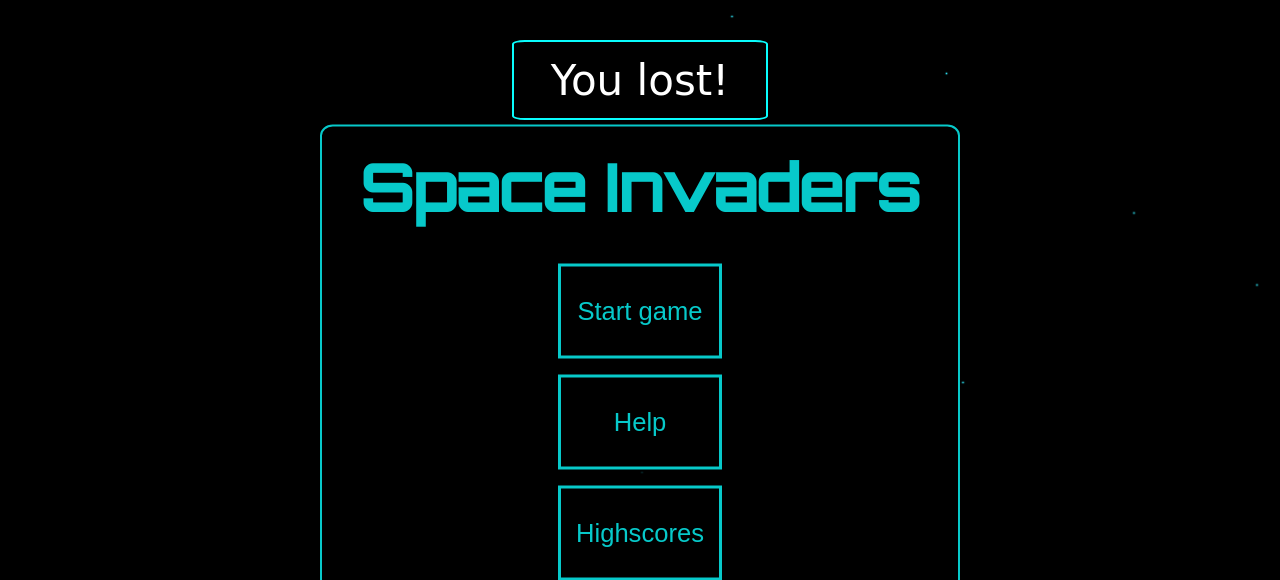
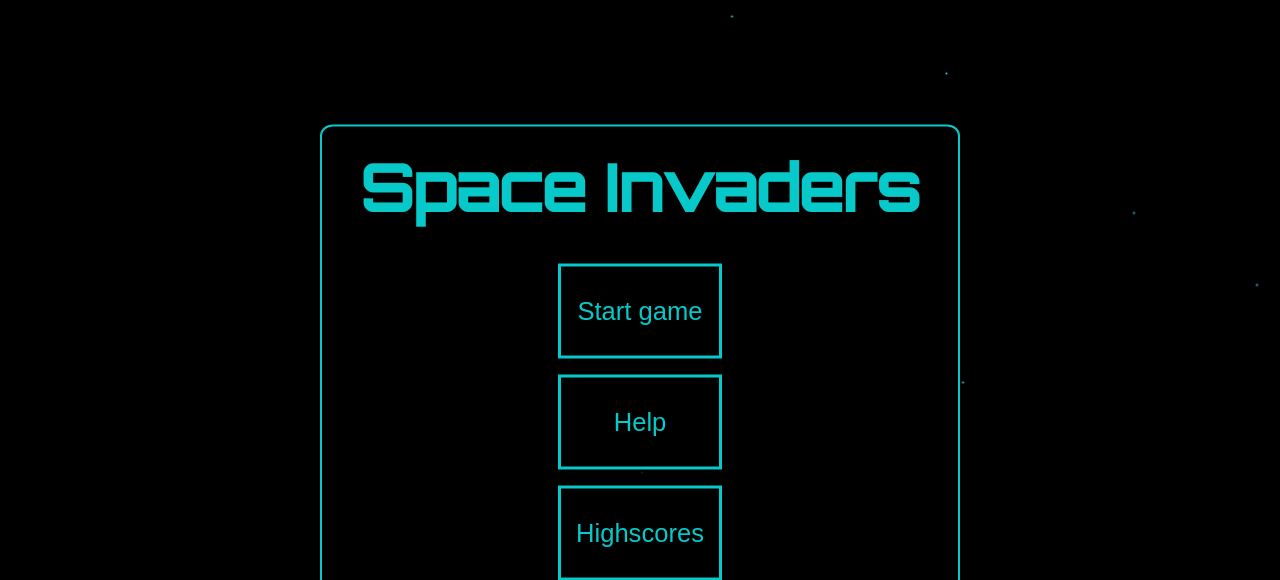
Before and after one commit to MaciejUlasiuk/Object-oriented-javascript-game, a plain HTML site: page index.html in a window 1280 px wide. Shown: the top 580 px of the page. Drawn offline with Linux system fonts and the light colour scheme.

Commit message:
added hide class

```diff
--- a/index.html
+++ b/index.html
@@ -24,7 +24,7 @@
         <article class="information__content money" data-money></article>
       </section>
 
-      <div class=" eventModal " data-eventModal>
+      <div class=" eventModal hide" data-eventModal>
         <div class="modal__content">
           <p class="modal__text eventInfo" data-score-info>
             You lost!
```
